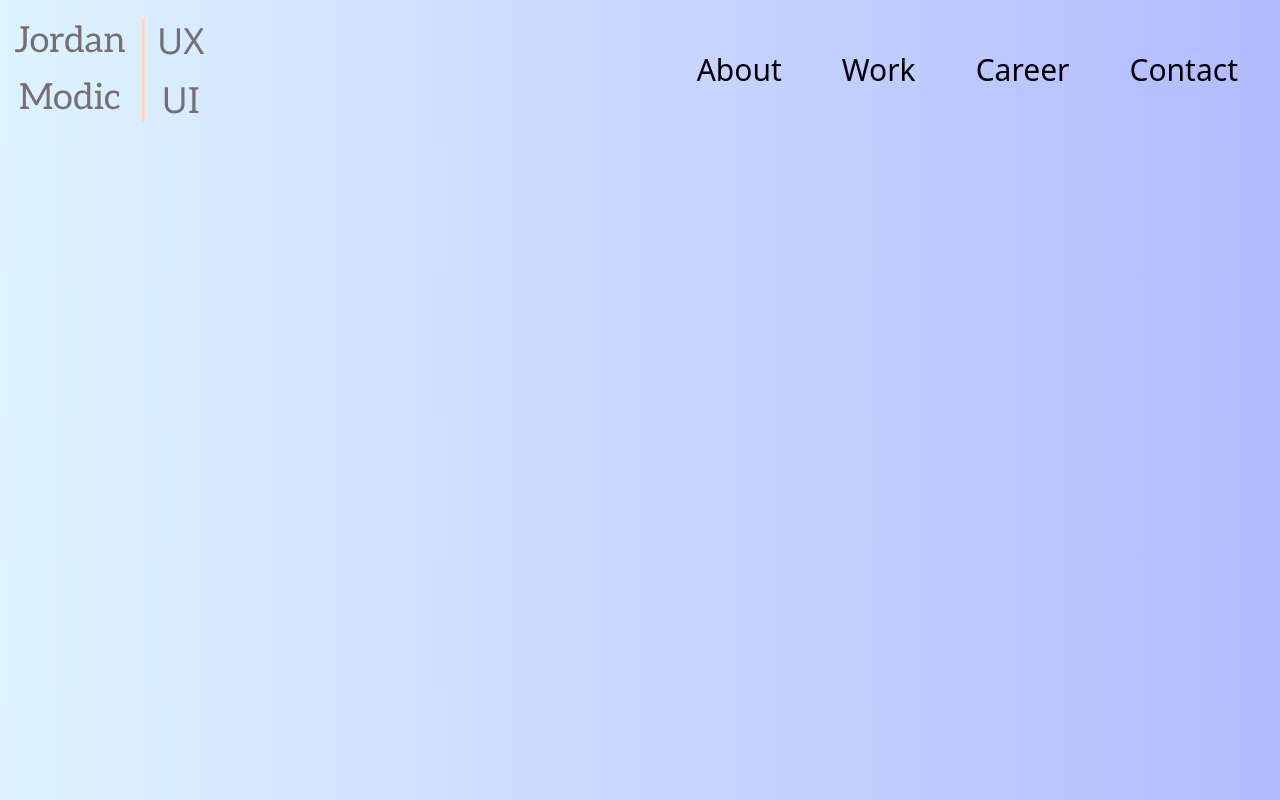
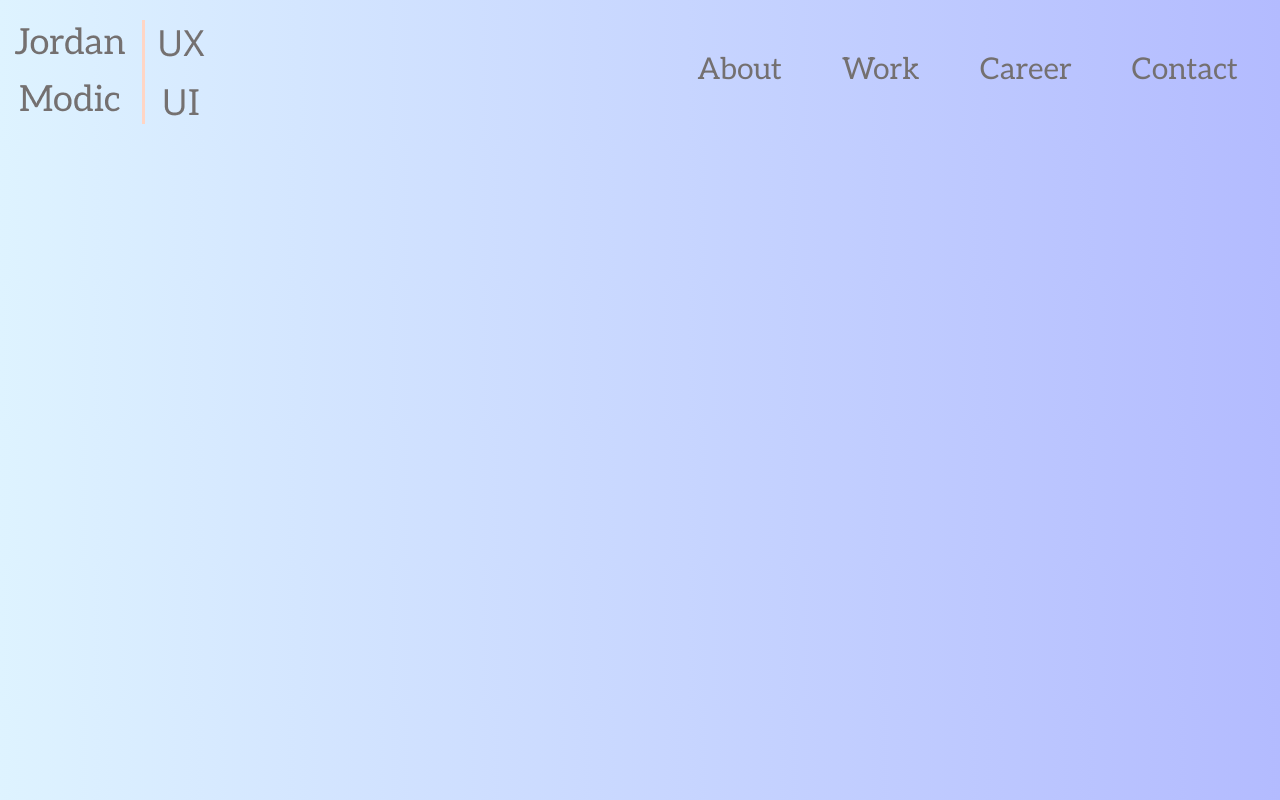
Before and after one commit to jordanmodic/uofo-hw-20, a plain HTML site: page index.html in a window 1280 px wide. Drawn offline with nearby package versions, Linux system fonts and the light colour scheme.

Commit message:
Updated Nav Font Family

```diff
--- a/css/style.css
+++ b/css/style.css
@@ -8,7 +8,8 @@ body {
 a {
     text-decoration: none;
     font-size: 30px;
-    color: black;
+    color: #747070;
+    font-family: 'Aleo', serif;
 }
 .navbar {
     align-items: flex-end;
```
